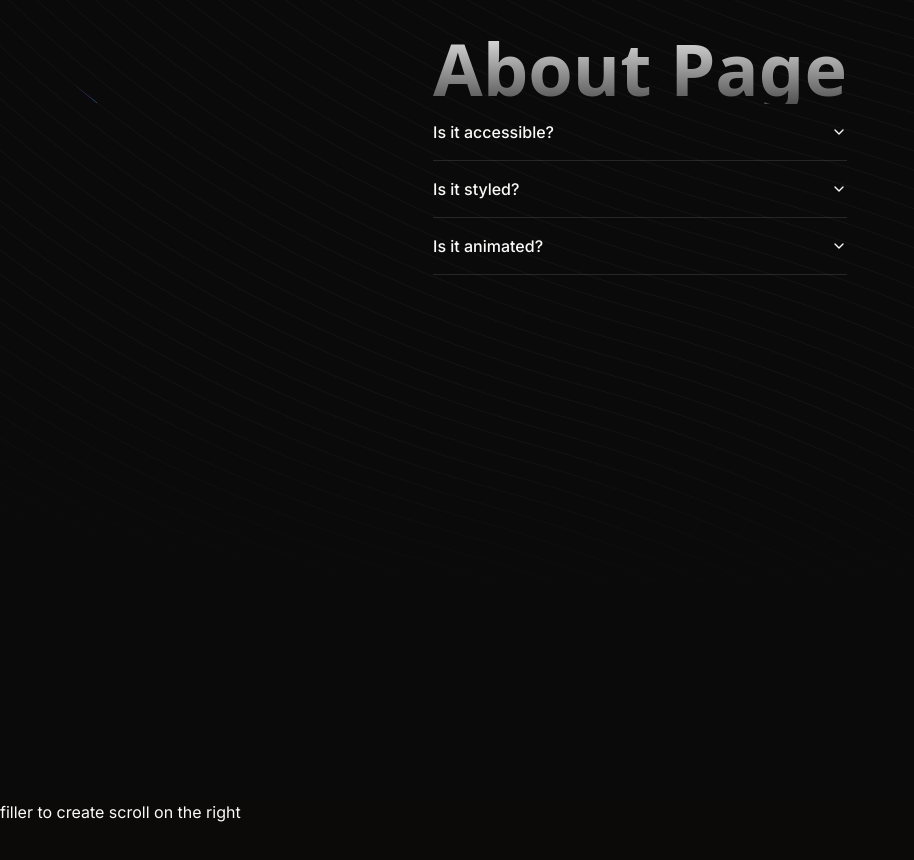
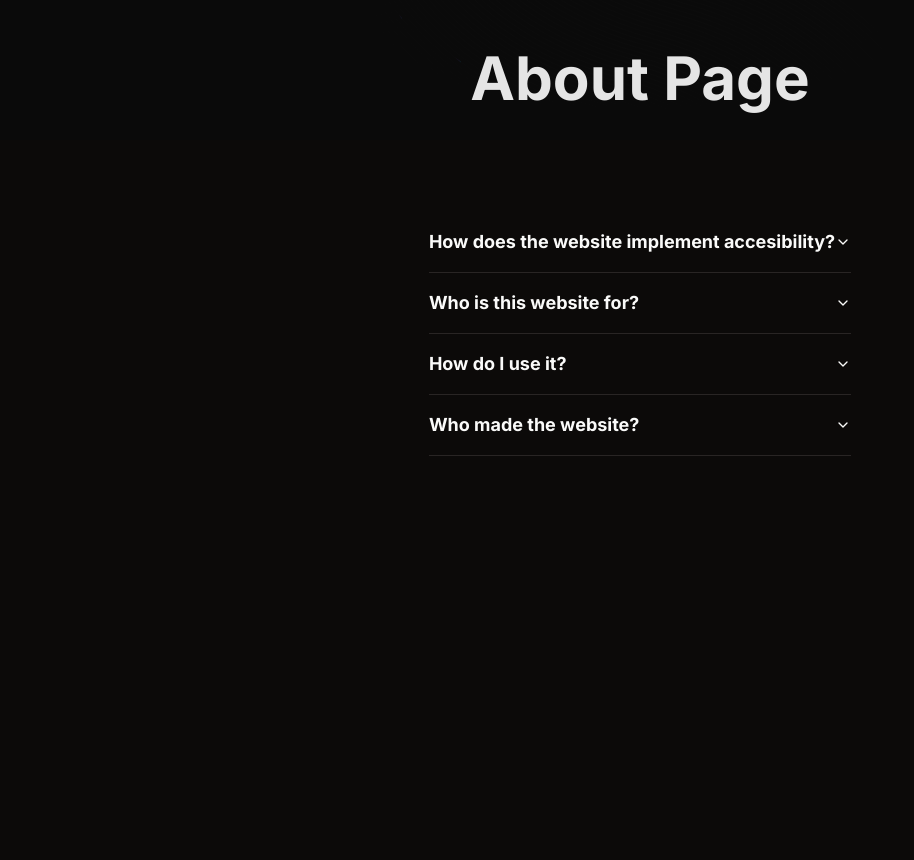
Before and after one commit to Criseda/student_hack_2024, a Next.js app: page /about in a window 1280 px wide. Shown: the top 860 px of the page, without its empty margins (0-914 px from the left). Before the commit the page ends 824 px from the top, so only its background shows below. Built offline with nearby package versions, Linux system fonts and the light colour scheme.

Commit message:
completed about page but need to implement pretty backgruond design

```diff
--- a/src/app/about/page.tsx
+++ b/src/app/about/page.tsx
@@ -1,14 +1,14 @@
 import { AboutPage } from "@/components/AboutPage";
 import AboutNavBar from "@/components/AboutNavBar";
-
+import { AboutAccordion } from "@/components/AboutAccordion";
 
 
 export default function About() {
   return (
-    <div className="relative w-full">
+    <div>
       <AboutPage />
+      <AboutAccordion />
       <AboutNavBar />
-      <p>filler to create scroll on the right</p>
     </div>
-  );
+     );
 }
--- /dev/null
+++ b/src/components/AboutAccordion.tsx
@@ -0,0 +1,46 @@
+import React from "react";
+import {
+  Accordion,
+  AccordionContent,
+  AccordionItem,
+  AccordionTrigger,
+} from "@/components/ui/accordion";
+import { BackgroundBeams } from "@/components/ui/background-beams";
+
+export function AboutAccordion() {
+  return (
+    <div className="h-screen flex antialiased pt-10">
+      <div className="max-w-2xl mx-auto p-4 mt-4">
+        <Accordion type="single" collapsible className="w-full">
+          <AccordionItem value="item-1">
+            <AccordionTrigger className="text-lg font-bold">How does the website implement accesibility?</AccordionTrigger>
+            <AccordionContent>
+              We have implemented colour blind modes in order to make the website more accessible to everyone.
+            </AccordionContent>
+          </AccordionItem>
+          <AccordionItem value="item-2">
+            <AccordionTrigger className="text-lg font-bold">Who is this website for?</AccordionTrigger>
+            <AccordionContent>
+              Anyone! If you are interested in learning about space then come along for the ride!
+              components&apos; aesthetic.
+            </AccordionContent>
+          </AccordionItem>
+          <AccordionItem value="item-3">
+            <AccordionTrigger className="text-lg font-bold">How do I use it?</AccordionTrigger>
+            <AccordionContent>
+              Click on a Planet to learn about it and then once your done rading do a quiz to test yourself!
+            </AccordionContent>
+          </AccordionItem>
+          <AccordionItem value="item-3">
+            <AccordionTrigger className="text-lg font-bold">Who made the website?</AccordionTrigger>
+            <AccordionContent>
+              Chris, Romanian Chris, Anthony and Alex made the website!
+            </AccordionContent>
+          </AccordionItem>
+
+        </Accordion>
+      </div>
+
+    </div>
+  );
+}
--- a/src/components/AboutPage.tsx
+++ b/src/components/AboutPage.tsx
@@ -1,42 +1,14 @@
 "use client";
 import React from "react";
 import { BackgroundBeams } from "@/components/ui/background-beams";
-import {
-  Accordion,
-  AccordionContent,
-  AccordionItem,
-  AccordionTrigger,
-} from "@/components/ui/accordion";
 
 export function AboutPage() {
   return (
-    <div className="h-screen w-screen bg-neutral-950 relative flex flex-col items-center antialiased">
-      <div className="max-w-2xl mx-auto p-4 mt-4">
-        <h1 className="relative z-10 text-lg md:text-7xl bg-clip-text text-transparent bg-gradient-to-b from-neutral-200 to-neutral-600 text-center font-sans font-bold">
+    <div className=" w-screen bg-neutral-950 relative antialiased">
+      <div className="p-4">
+        <h1 className="text-6xl text-center text-neutral-200 font-bold mt-8 mb-4">
           About Page
         </h1>
-        <div className="w-full flex justify-center">
-          <Accordion type="single" collapsible className="w-full">
-            <AccordionItem value="item-1">
-              <AccordionTrigger>Is it accessible?</AccordionTrigger>
-              <AccordionContent>
-                Yes. It adheres to the WAI-ARIA design pattern.
-              </AccordionContent>
-            </AccordionItem>
-            <AccordionItem value="item-2">
-              <AccordionTrigger>Is it styled?</AccordionTrigger>
-              <AccordionContent>
-                Yes. It comes with default styles that matches the other components&apos; aesthetic.
-              </AccordionContent>
-            </AccordionItem>
-            <AccordionItem value="item-3">
-              <AccordionTrigger>Is it animated?</AccordionTrigger>
-              <AccordionContent>
-                Yes. It's animated by default, but you can disable it if you prefer.
-              </AccordionContent>
-            </AccordionItem>
-          </Accordion>
-        </div>
       </div>
       <BackgroundBeams />
     </div>
```
